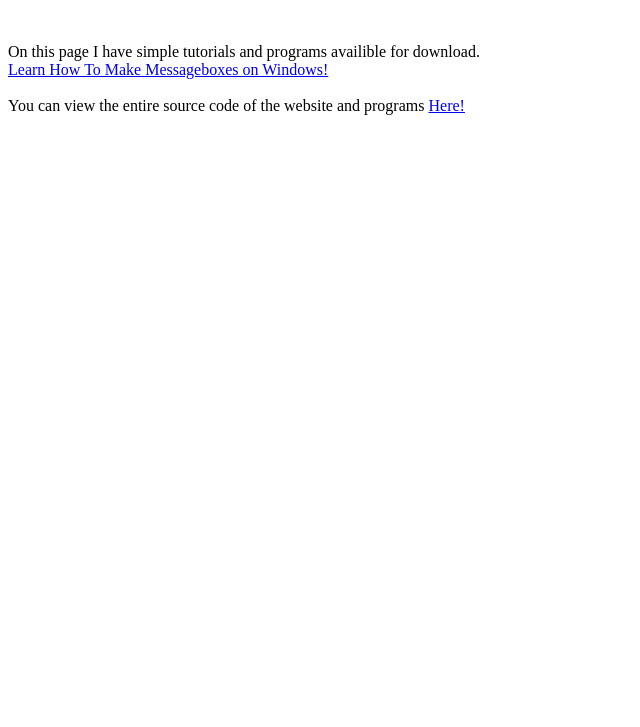
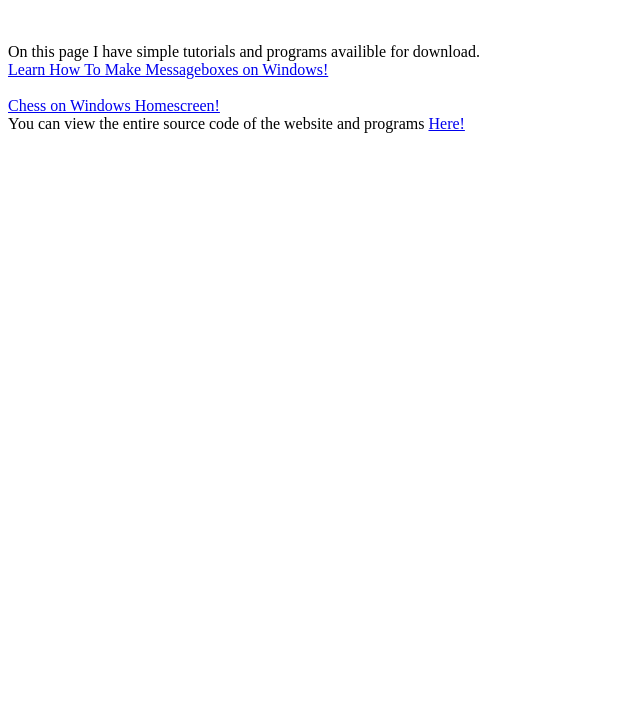
Before and after one commit to PepperSoftware98/PepperSoftware98.github.io, a plain HTML site: page index.html in a window 1280 px wide. Shown: the part 73-800 px from the top of the page, without its empty margins (0-640 px from the left). Drawn offline with Linux system fonts and the light colour scheme.

Commit message:
Update index.html

```diff
--- a/index.html
+++ b/index.html
@@ -11,6 +11,7 @@
     <br>
     <a href="MessageBoxPage.html">Learn How To Make Messageboxes on Windows!</a> <br>
     <br>
+    <a href="Chess.html">Chess on Windows Homescreen!</a> <br>
     You can view the entire source code of the website and programs <a href="https://github.com/PepperSoftware98/PepperSoftware98.github.io">Here!</a>
   </body>
 </html>
```
